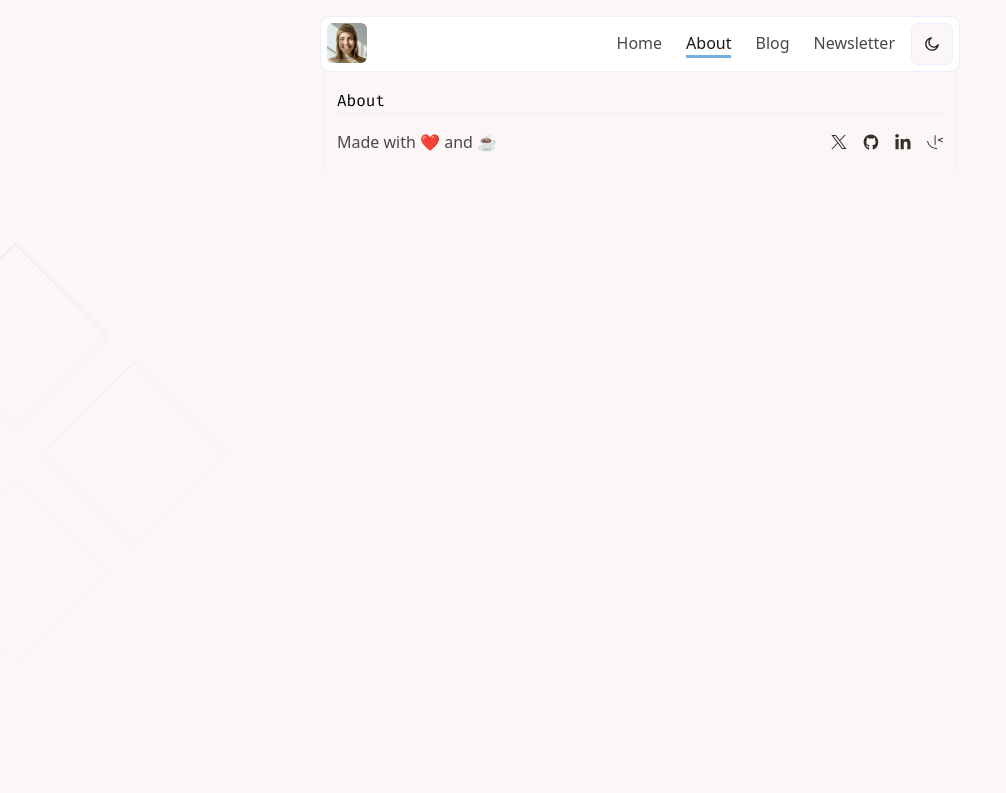
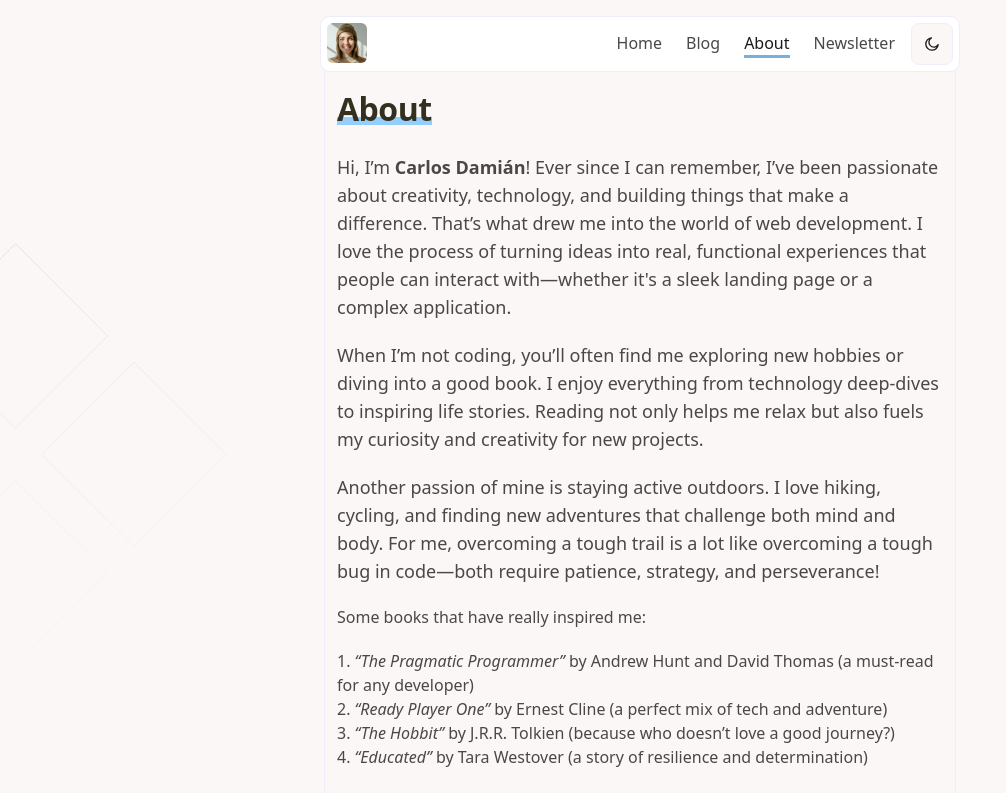
Before and after one commit to caarlosdamian/personal-blog, a Next.js app: page /about in a window 1280 px wide. Shown: the top 793 px of the page, without its empty margins (0-1006 px from the left). Built offline with nearby package versions, Linux system fonts and the light colour scheme.

Commit message:
feat(pages): added about page

```diff
--- a/app/(pages)/about/page.tsx
+++ b/app/(pages)/about/page.tsx
@@ -1,5 +1,66 @@
+import { Title } from '@/components';
+import Image from 'next/image';
+
 const About = () => {
-  return <div className="font-fira_code">About</div>;
+  return (
+    <section className="flex flex-col gap-6">
+      <Title label="About" />
+      <div className="text-ligh-600_dark-400 flex flex-col gap-5">
+        <p className="text-lg ">
+          Hi, I’m <strong>Carlos Damián</strong>! Ever since I can remember,
+          I’ve been passionate about creativity, technology, and building things
+          that make a difference. That’s what drew me into the world of web
+          development. I love the process of turning ideas into real, functional
+          experiences that people can interact with—whether it's a sleek landing
+          page or a complex application.
+        </p>
+
+        <p className="text-lg">
+          When I’m not coding, you’ll often find me exploring new hobbies or
+          diving into a good book. I enjoy everything from technology deep-dives
+          to inspiring life stories. Reading not only helps me relax but also
+          fuels my curiosity and creativity for new projects.
+        </p>
+
+        <p className="text-lg">
+          Another passion of mine is staying active outdoors. I love hiking,
+          cycling, and finding new adventures that challenge both mind and body.
+          For me, overcoming a tough trail is a lot like overcoming a tough bug
+          in code—both require patience, strategy, and perseverance!
+        </p>
+
+        <h3>Some books that have really inspired me:</h3>
+        <ul className="list-decimal list-inside">
+          <li>
+            <em>“The Pragmatic Programmer”</em> by Andrew Hunt and David Thomas
+            (a must-read for any developer)
+          </li>
+          <li>
+            <em>“Ready Player One”</em> by Ernest Cline (a perfect mix of tech
+            and adventure)
+          </li>
+          <li>
+            <em>“The Hobbit”</em> by J.R.R. Tolkien (because who doesn’t love a
+            good journey?)
+          </li>
+          <li>
+            <em>“Educated”</em> by Tara Westover (a story of resilience and
+            determination)
+          </li>
+        </ul>
+
+        <p>
+          I also take pride in creating a workspace that keeps me inspired and
+          motivated every day. It's more than just a desk—it’s where ideas come
+          to life!
+        </p>
+
+        <div className="relative w-full h-[368px]">
+          <Image src="/assets/images/image-workspace-large.jpg" alt="desktop" fill objectFit='cover' className='rounded-2xl' />
+        </div>
+      </div>
+    </section>
+  );
 };
 
 export default About;
--- a/app/(pages)/articles/page.tsx
+++ b/app/(pages)/articles/page.tsx
@@ -13,7 +13,7 @@ const BlogPage = async () => {
 
   return (
     <div>
-      <SectionWithList title="Articles" elements={posts as []} />
+      <SectionWithList description='Below are all my recent blog posts. Click on any title to read the full article.' title="Articles" elements={posts as []} />
     </div>
   );
 };
--- a/app/page.tsx
+++ b/app/page.tsx
@@ -2,9 +2,9 @@ import Image from 'next/image';
 import { SectionWithList } from '../components/sectionWithList/SectionWithList';
 import { socialLinks } from '../constants';
 import { getPostsByLocale } from '@/lib/actions/posts';
-import { seedDatabase, testDatabaseConnection } from '@/lib/actions/seed';
 import { headers } from 'next/headers';
 import { getActualLocale } from '@/lib/helpers';
+import { Title } from '@/components';
 
 export default async function Home() {
   const headersList = await headers();
@@ -17,13 +17,7 @@ export default async function Home() {
   return (
     <main>
       <div className="flex flex-col gap-6 pb-8">
-        <div className="flex flex-col relative">
-          <h1 className="z-10 relative text-light-700_dark-0 text-3-5xl font-bold leading-10 -tracking-[0.5px]">
-            Hi, I’m Carlos 👋
-          </h1>
-          {/* <button onClick={(}>Clikeando</button> */}
-          <hr className="min-w-[230px] absolute bottom-1 border-none h-2 bg-blue-500" />
-        </div>
+        <Title label="Hi, I’m Carlos 👋" />
         <article className="text-lg font-normal leading-6 text-ligh-600_dark-400 -tracking-[0.2px]">
           <p>
             I’m a senior front-end web developer with over 7 years of experience
--- a/components/index.ts
+++ b/components/index.ts
@@ -1,3 +1,4 @@
+export { Title } from './title/Title';
 export { Navbar } from './navbar/Navbar';
 export { Button } from './button/Button';
 export { Menu } from './menu/Menu';
--- a/components/list/List.tsx
+++ b/components/list/List.tsx
@@ -23,13 +23,13 @@ export const List = <
 }: Props<T>) => {
   return (
     <ul aria-label="element-list" className="space-y-4">
-      {elements?.map((element) => (
+      {elements?.map((element, index) => (
         <li key={element.post.slug}>
           <Link
             href={`/articles/${element.post.slug}`}
             className="flex flex-col gap-2"
           >
-            <h3 className="text-light-700_dark-0 font-semibold text-xl leading-10 -tracking-[0.5px]">
+            <h3 className="text-light-700_dark-0 font-semibold text-xl leading-10 -tracking-[0.5px] hover:underline hover:opacity-70">
               {element.title}
             </h3>
             <p
@@ -48,6 +48,10 @@ export const List = <
               </p>
             )}
           </Link>
+          {index !== elements?.length - 1 && (
+            <hr className="h-[1px] border-none bg-neutral-200 dark:bg-neutral-700 my-5" />
+          )}
+          {/* quitar si es el ultimo todo: */}
         </li>
       ))}
     </ul>
--- a/components/sectionWithList/SectionWithList.tsx
+++ b/components/sectionWithList/SectionWithList.tsx
@@ -28,9 +28,9 @@ export const SectionWithList = <T,>({
   elementsWithDescription = false,
 }: Props<T>) => {
   return (
-    <section className="flex flex-col py-8 border-t-[1px] border-t-neutral-200 dark:border-t-neutral-700 gap-8 pb-8 lg:pb-12">
+    <section className="flex flex-col py-8 border-t-[1px] border-t-neutral-200 dark:border-t-neutral-700  pb-8 lg:pb-12">
       <SectionTitle title={title} />
-      {description && <h3>{description}</h3>}
+      {description && <h3 className='text-lg text-light-600_dark-400 mt-2 mb-6'>{description}</h3>}
       <List
         elements={elements as []}
         elementsWithDescription={elementsWithDescription}
--- /dev/null
+++ b/components/title/Title.tsx
@@ -0,0 +1,14 @@
+interface Props {
+  label: string;
+}
+
+export const Title = ({ label }: Props) => {
+  return (
+    <div className="flex flex-col relative w-fit">
+      <h1 className="z-10 relative text-light-700_dark-0 text-3-5xl font-bold leading-10 -tracking-[0.5px]">
+        {label}
+      </h1>
+      <hr className="w-full absolute bottom-1 border-none h-2 bg-blue-500" />
+    </div>
+  );
+};
--- a/constants/navbar.ts
+++ b/constants/navbar.ts
@@ -1,6 +1,6 @@
 export const navLinks = [
   { path: '/', id: 'home', label: 'Home' },
+  { path: '/articles', id: 'blog', label: 'Blog' },
   { path: '/about', id: 'about', label: 'About' },
-  { path: '/blog', id: 'blog', label: 'Blog' },
   { path: '/newsletter', id: 'newsletter', label: 'Newsletter' },
 ];
```
